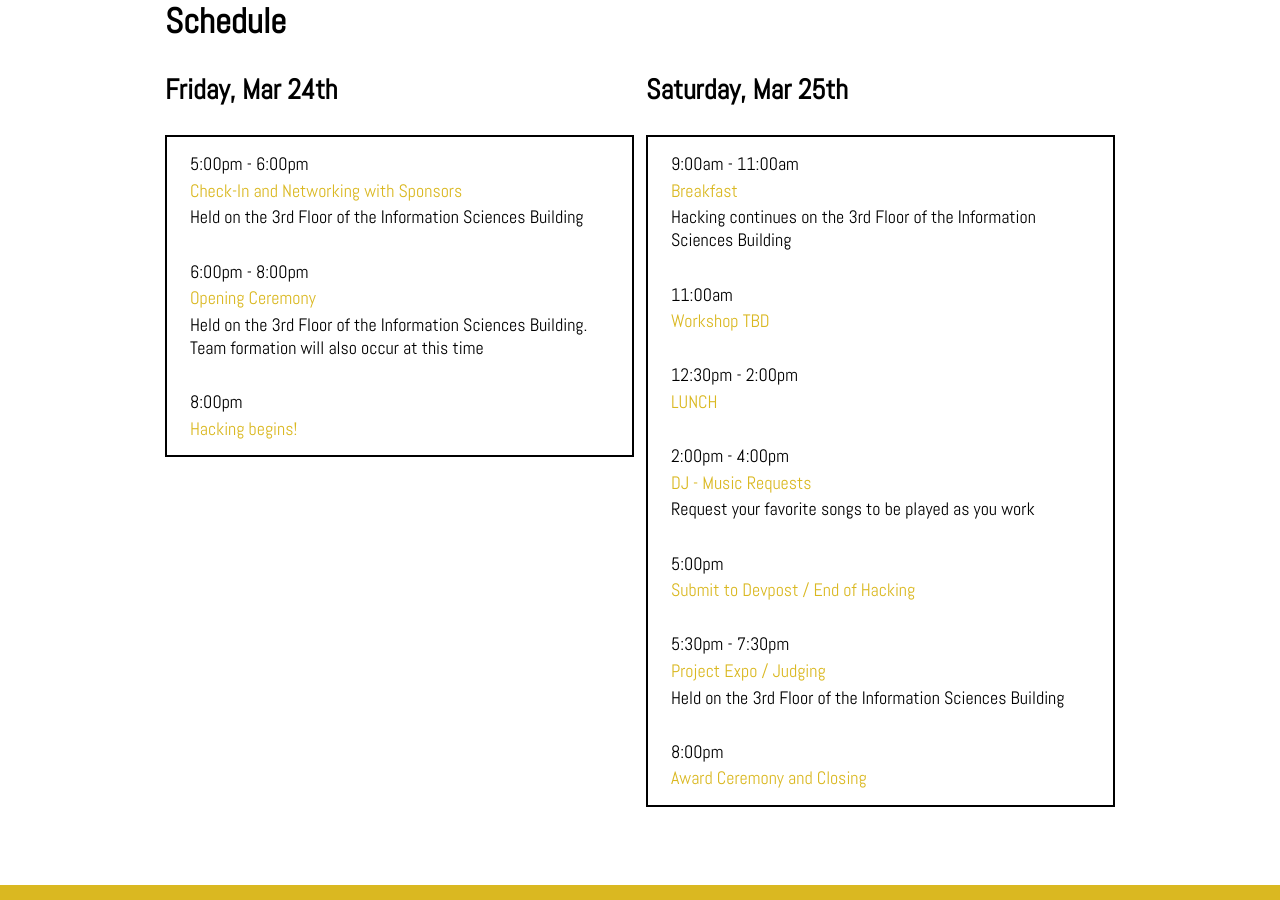
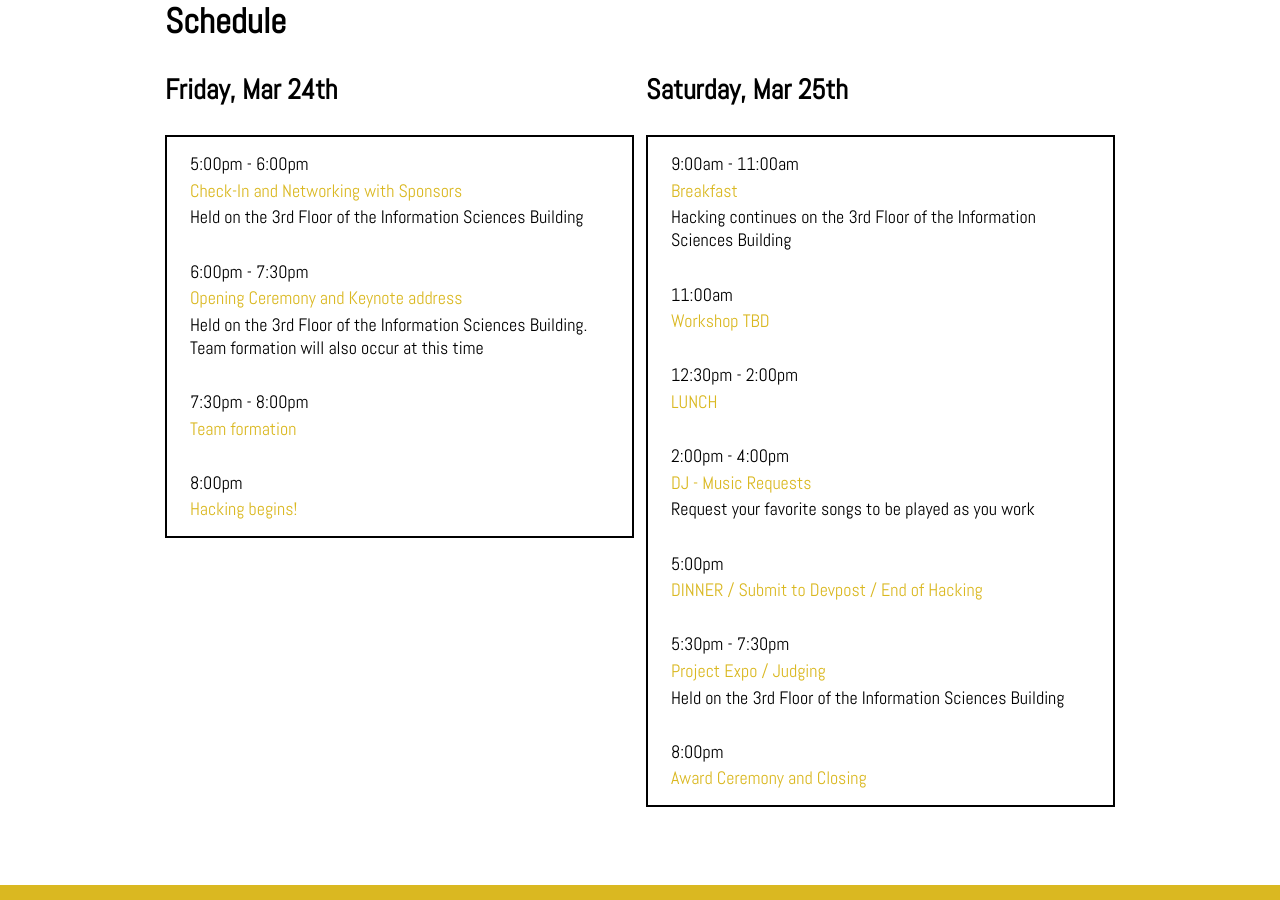
Before and after one commit to SteelHeads/steelhacks.com, a Jekyll site: the page built from index.html, in a window 1280 px wide and 900 px high, scrolled down 1121 px. Built offline with Jekyll 4.4.1, drawn with Linux system fonts in a browser that asks for light colours.

Commit message:
add in team formation/dinner

```diff
--- a/_data/events.yml
+++ b/_data/events.yml
@@ -5,10 +5,14 @@
       description: |
         Held on the 3rd Floor of the Information Sciences Building
 
-    - time: '6:00pm - 8:00pm'
-      title: 'Opening Ceremony'
+    - time: '6:00pm - 7:30pm'
+      title: 'Opening Ceremony and Keynote address '
       description: |
         Held on the 3rd Floor of the Information Sciences Building.  Team formation will also occur at this time
+
+    - time: '7:30pm - 8:00pm'
+      title: 'Team formation'
+      description: |
 
     - time: '8:00pm'
       title: 'Hacking begins!'
@@ -38,7 +42,7 @@
         Request your favorite songs to be played as you work
 
     - time: '5:00pm'
-      title: 'Submit to Devpost / End of Hacking'
+      title: 'DINNER / Submit to Devpost / End of Hacking'
       description: |
 
     - time: '5:30pm - 7:30pm'
```
